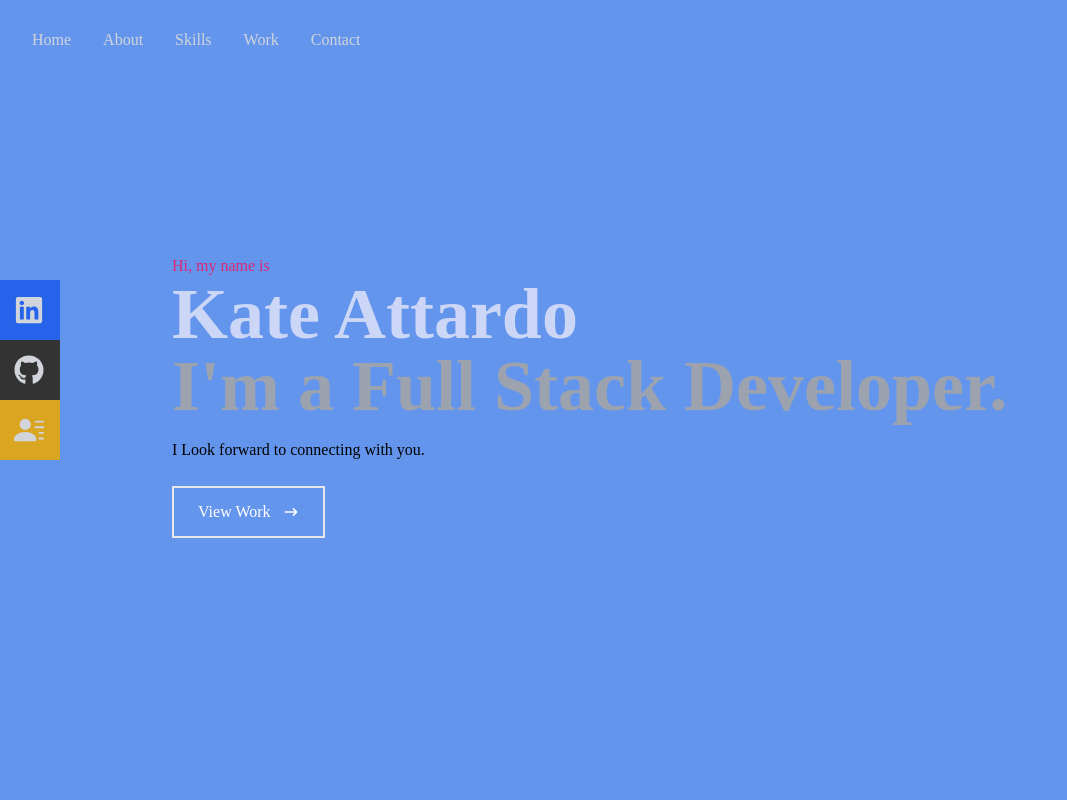
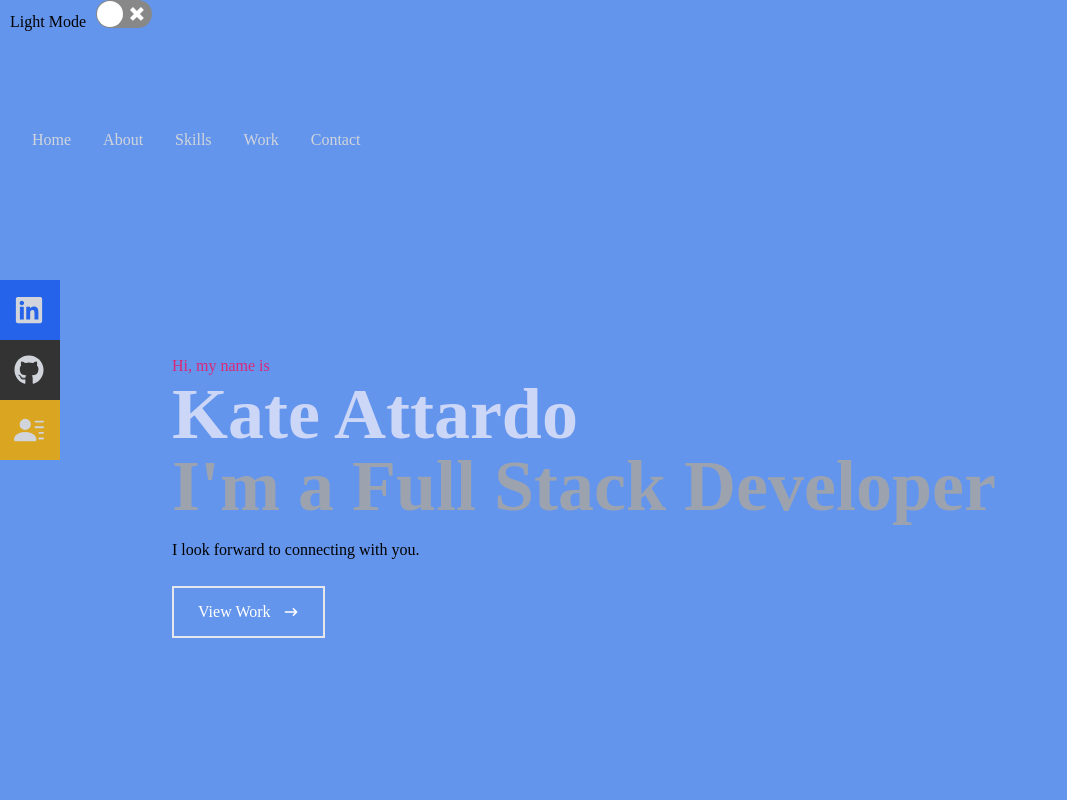
Before and after one commit to Kateattardo/Portfolio, a React (Create React App) app: page / in a window 1280 px wide. Shown: the top 800 px of the page, without its empty margins (0-1067 px from the left). Built offline with nearby package versions, Linux system fonts and the light colour scheme.

Commit message:
dark mode button

```diff
--- a/package.json
+++ b/package.json
@@ -11,6 +11,8 @@
     "react-icons": "^4.11.0",
     "react-scripts": "5.0.1",
     "react-scroll": "^1.9.0",
+    "react-switch": "^7.0.0",
+    "use-local-storage": "^3.0.0",
     "web-vitals": "^2.1.4"
   },
   "scripts": {
--- a/src/App.js
+++ b/src/App.js
@@ -1,5 +1,7 @@
-import { ThemeProvider } from "./components/Theme";
-import { useTheme } from "./components/Theme";
+// import { ThemeProvider } from "./components/ThemeContext";
+// import { useTheme } from "./components/ThemeContext";
+import React, { createContext, useState } from "react";
+import ReactSwitch from "react-switch";
 import Navbar from "./components/Navbar";
 import Home from "./components/Home";
 import About from "./components/About";
@@ -7,11 +9,20 @@
 import Work from "./components/Work";
 import Contact from "./components/Contact";
 
+export const ThemeContext = createContext("null");
+
 function App() {
-  // const { theme } = useTheme();
+  const [theme, setTheme] = useState("light");
+  const toggleTheme = () => {
+    setTheme((curr) => (curr === "light" ? "dark" : "light"));
+  };
   return (
-    <ThemeProvider>
-      <div>
+    <ThemeContext.Provider value={{ theme, toggleTheme }}>
+      <div className="App" id={theme}>
+        <div className="switch">
+          <label> {theme === "light" ? "Light Mode" : "Dark Mode"}</label>
+          <ReactSwitch onChange={toggleTheme} checked={theme === "dark"} />
+        </div>
         <Navbar />
         <Home />
         <About />
@@ -19,7 +30,7 @@
         <Work />
         <Contact />
       </div>
-    </ThemeProvider>
+    </ThemeContext.Provider>
   );
 }
 
--- a/src/components/About.jsx
+++ b/src/components/About.jsx
@@ -15,7 +15,7 @@
           <div className="max-w-[1000px] w-full grid sm:grid-cols-2 gap-8 px-4">
             <div className="sm:text-right text-4xl font-bold">
               <p>
-                Hi. I'm Kate, Please take a look at my work and let's connect.{" "}
+                Hi, I'm Kate. Please take a look at my work and let's connect.{" "}
               </p>
             </div>
             <div>
@@ -24,7 +24,7 @@
                 impactful digital solutions from the ground up. With expertise
                 in both front-end and back-end development, I love transforming
                 ideas into functional, user-friendly applications. With elegant
-                user interfaces, and optimizing server performance in mind, I'm
+                user interfaces, and optimizing server performance in mind. I'm
                 always excited to enhance my skills and take on challenges to
                 keep growing.
               </p>
--- a/src/components/Home.jsx
+++ b/src/components/Home.jsx
@@ -1,7 +1,6 @@
 import React from "react";
 import { HiArrowNarrowRight } from "react-icons/hi";
 import { Link } from "react-scroll";
-import ThemeToggleButton from "./ThemeToggleButton";
 
 const Home = () => {
   return (
@@ -13,10 +12,10 @@
           Kate Attardo
         </h1>
         <h2 className="text-4xl sm:text-7xl font-bold text-gray-400">
-          I'm a Full Stack Developer.
+          I'm a Full Stack Developer
         </h2>
         <p className="text-black py-4 max-w[700px]">
-          I Look forward to connecting with you.
+          I look forward to connecting with you.
         </p>
         <div>
           <Link to="work" smooth={true} duration={500}>
--- a/src/components/Theme.jsx
+++ b/src/components/ThemeContext.jsx
@@ -1,6 +1,6 @@
 import React, { createContext, useContext, useState, useEffect } from "react";
 
-const ThemeContext = createContext();
+export const ThemeContext = createContext();
 
 export const useTheme = () => useContext(ThemeContext);
 
--- a/src/components/ThemeToggleButton.jsx
+++ b/src/components/ThemeToggleButton.jsx
@@ -1,4 +1,4 @@
-import { useTheme } from "./Theme";
+import { useTheme } from "./ThemeContext";
 
 const ThemeToggleButton = () => {
   const { toggleTheme } = useTheme();
--- a/src/index.css
+++ b/src/index.css
@@ -8,6 +8,8 @@
 @layer base {
   body {
    @apply font-[Poppins];
+   background-color: var(--bg-color);
+   color: var(--text-color);
   }
   li {
     @apply px-4;
@@ -29,7 +31,31 @@
     hsla(144, 88%, 71%, 0.8)
   )!important;
 }
-[data-theme='dark'] {
-  --color-bg: #000000; /* Dark mode background */
-  --color-text: #ffffff; /* Dark mode text */
+#light {
+  background-color: #6495ed;
 }
+
+#dark {
+  background-color: #46045e;
+}
+
+.switch {
+  display:flex;
+  width:100vw;
+  height:100px;
+  justify-content: flex-start;
+  align-items: flex-start;
+}
+
+.switch label {
+  margin: 10px;
+  color: var(--text-color)
+}
+
+#light .switch label {
+  color: black;
+}
+
+#dark .switch label {
+  color: white;
+}
```
Also changed, not shown: 1 other file (tests, documents, lock files or other folders).
